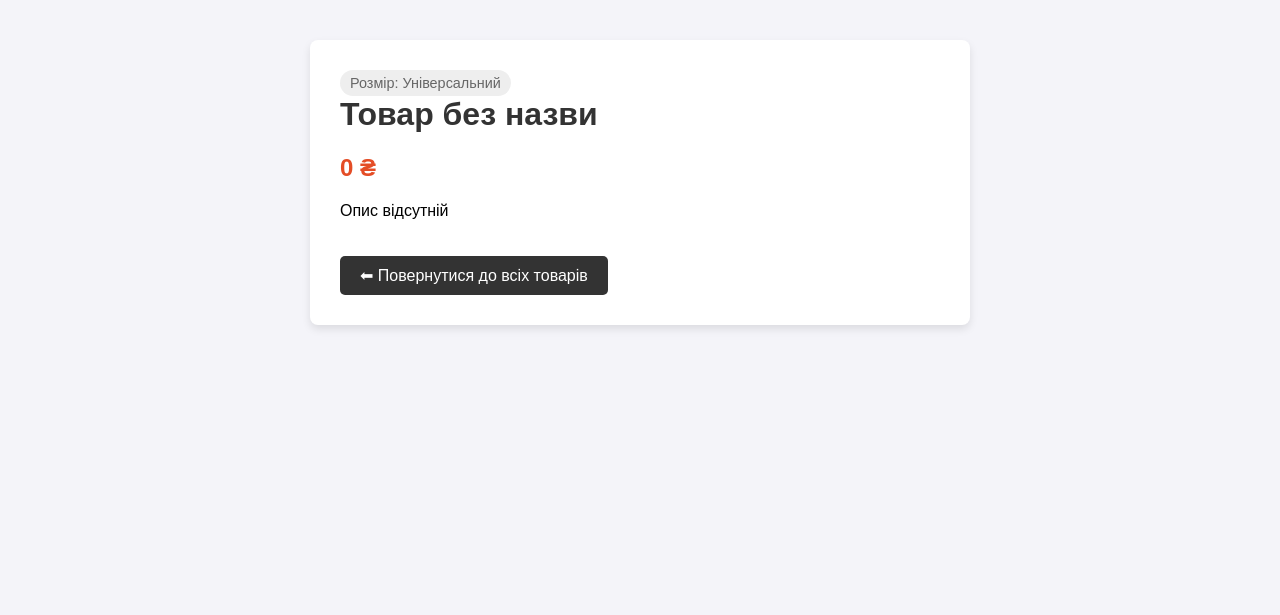
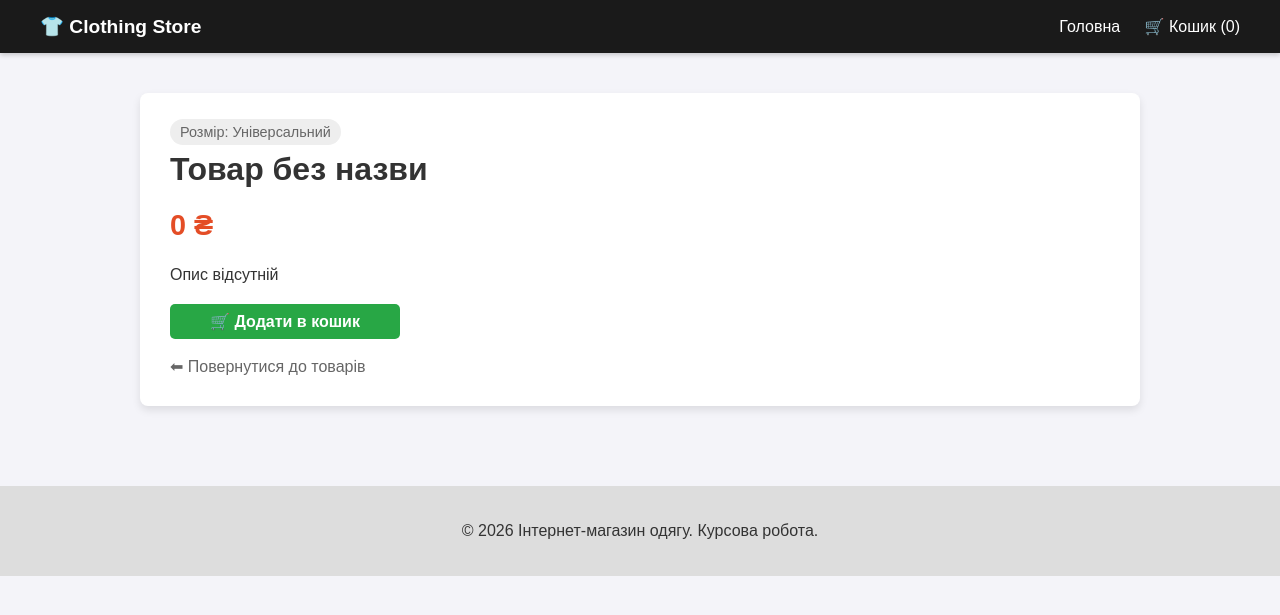
Before and after one commit to olexandryipz/backend-course-work, a PHP site: page /product.php in a window 1280 px wide. Shown: the top 615 px of the page. Run offline with PHP 8.4, Linux system fonts and the light colour scheme; data that the repository does not hold is empty.

Commit message:
Add cart functions and view, also some cosmetics to the UI

```diff
--- /dev/null
+++ b/app/Views/partials/footer.php
@@ -0,0 +1,8 @@
+</div>
+
+<footer style="text-align: center; padding: 20px; background: #ddd; margin-top: 40px;">
+    <p>&copy; <?= date('Y') ?> Інтернет-магазин одягу. Курсова робота.</p>
+</footer>
+
+</body>
+</html>
--- /dev/null
+++ b/app/Views/partials/header.php
@@ -0,0 +1,39 @@
+<!DOCTYPE html>
+<html lang="uk">
+<head>
+    <meta charset="UTF-8">
+    <meta name="viewport" content="width=device-width, initial-scale=1.0">
+    <title><?= $title ?? 'Інтернет-магазин' ?></title>
+    <style>
+        body { font-family: Arial, sans-serif; margin: 0; background-color: #f4f4f9; color: #333; }
+        header { background: #1a1a1a; color: #fff; padding: 15px 40px; display: flex; justify-content: space-between; align-items: center; box-shadow: 0 2px 5px rgba(0,0,0,0.2); }
+        header a { color: #fff; text-decoration: none; font-weight: bold; font-size: 1.2em; }
+        .nav-links a { margin-left: 20px; font-size: 1em; font-weight: normal; }
+        .nav-links a:hover { color: #e44d26; }
+        .container { padding: 40px; max-width: 1000px; margin: auto; }
+
+        .products-grid { display: flex; gap: 20px; flex-wrap: wrap; margin-top: 20px; }
+        .product-card { border: 1px solid #ddd; padding: 15px; border-radius: 8px; width: 200px; background: #fff; box-shadow: 0 2px 5px rgba(0,0,0,0.05); }
+        .product-price { color: #e44d26; font-size: 1.2em; font-weight: bold; }
+        .btn { display: inline-block; margin-top: 10px; padding: 8px 15px; border-radius: 5px; text-decoration: none; font-weight: bold; text-align: center; }
+        .btn-blue { background: #0066cc; color: white; }
+        .btn-green { background: #28a745; color: white; display: block; }
+    </style>
+</head>
+<body>
+
+<header>
+    <a href="/">👕 Clothing Store</a>
+    <div class="nav-links">
+        <a href="/">Головна</a>
+        <?php
+        $cartCount = 0;
+        if (isset($_SESSION['cart'])) {
+            $cartCount = array_sum($_SESSION['cart']);
+        }
+        ?>
+        <a href="/cart">🛒 Кошик (<?= $cartCount ?>)</a>
+    </div>
+</header>
+
+<div class="container">
--- a/app/Views/product.php
+++ b/app/Views/product.php
@@ -1,32 +1,22 @@
-<!DOCTYPE html>
-<html lang="uk">
-<head>
-    <meta charset="UTF-8">
-    <meta name="viewport" content="width=device-width, initial-scale=1.0">
-    <title><?= htmlspecialchars($title) ?></title>
-    <style>
-        body { font-family: Arial, sans-serif; margin: 40px; background-color: #f4f4f9; }
-        .container { background: white; padding: 30px; border-radius: 8px; box-shadow: 0 4px 8px rgba(0,0,0,0.1); max-width: 600px; margin: auto; }
-        h1 { color: #333; margin-top: 0; }
-        .price { color: #e44d26; font-size: 1.5em; font-weight: bold; margin: 20px 0; }
-        .back-btn { display: inline-block; margin-top: 20px; text-decoration: none; color: white; background-color: #333; padding: 10px 20px; border-radius: 5px; }
-        .back-btn:hover { background-color: #555; }
-        .category-badge { display: inline-block; background: #eee; padding: 5px 10px; border-radius: 15px; font-size: 0.9em; color: #666; }
-    </style>
-</head>
-<body>
+<?php require_once __DIR__ . '/partials/header.php'; ?>
 
-<div class="container">
-    <div class="category-badge">Розмір: <?= htmlspecialchars($product['Size'] ?? 'Універсальний') ?></div>
+    <div style="background: white; padding: 30px; border-radius: 8px; box-shadow: 0 4px 8px rgba(0,0,0,0.1);">
+    <span style="background: #eee; padding: 5px 10px; border-radius: 15px; font-size: 0.9em; color: #666;">
+        Розмір: <?= htmlspecialchars($product['Size'] ?? 'Універсальний') ?>
+    </span>
 
-    <h1><?= htmlspecialchars($product['Name'] ?? 'Товар без назви') ?></h1>
+        <h1 style="margin-top: 10px;"><?= htmlspecialchars($product['Name'] ?? 'Товар без назви') ?></h1>
 
-    <div class="price"><?= htmlspecialchars($product['Price'] ?? '0') ?> ₴</div>
+        <div class="product-price" style="font-size: 1.8em; margin: 20px 0;">
+            <?= htmlspecialchars($product['Price'] ?? '0') ?> ₴
+        </div>
 
-    <p><?= nl2br(htmlspecialchars($product['Description'] ?? 'Опис відсутній')) ?></p>
+        <p style="line-height: 1.6;"><?= nl2br(htmlspecialchars($product['Description'] ?? 'Опис відсутній')) ?></p>
 
-    <a href="/" class="back-btn">⬅ Повернутися до всіх товарів</a>
-</div>
+        <a href="/cart/add/<?= $product['Id'] ?? 1 ?>" class="btn btn-green" style="width: 200px;">🛒 Додати в кошик</a>
 
-</body>
-</html>
+        <br>
+        <a href="/" style="color: #666; text-decoration: none;">⬅ Повернутися до товарів</a>
+    </div>
+
+<?php require_once __DIR__ . '/partials/footer.php'; ?>
--- a/public/index.php
+++ b/public/index.php
@@ -1,5 +1,7 @@
 <?php
 ob_start();
+
+session_start();
 
 spl_autoload_register(function ($className) {
     $path = str_replace('App\\', '../app/', $className);
```
Also changed, not shown: app/Controllers/CartController.php (added, +49 -0 lines), app/Views/cart.php (added, +43 -0 lines), app/Views/home.php (+6 -31 lines).
